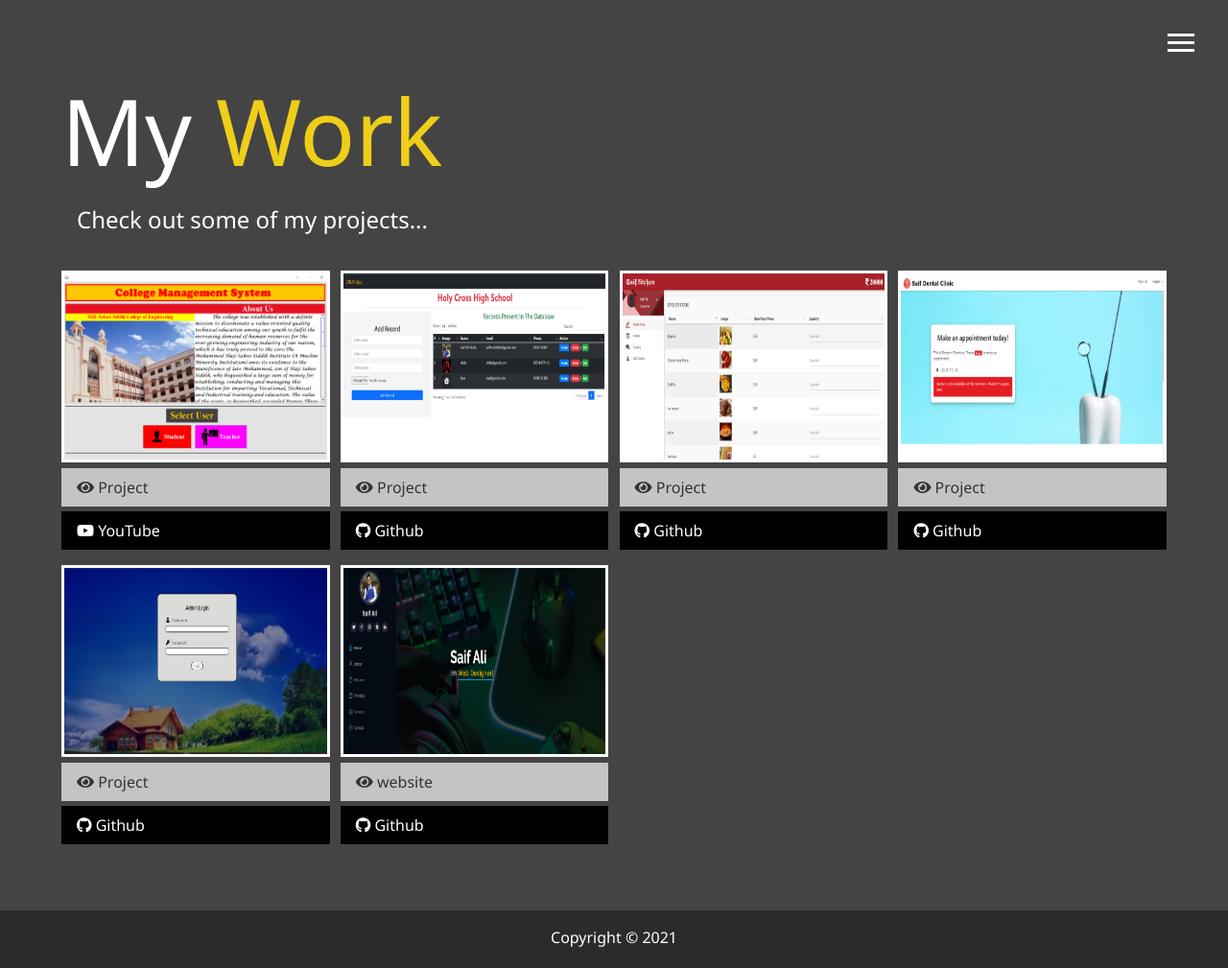
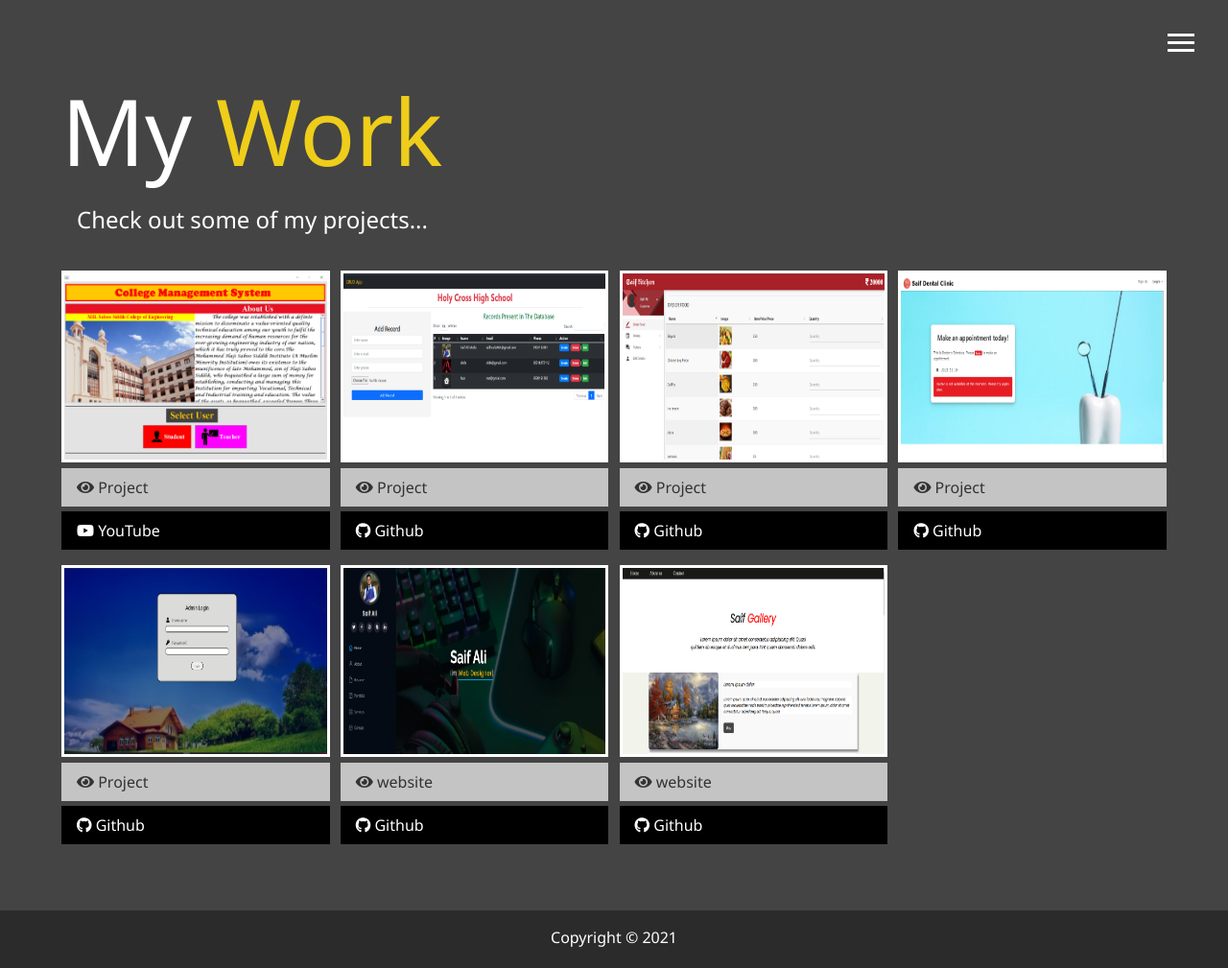
Before and after one commit to Saifalicoder/Portfolio2, a website: page dist/work.html in a window 1280 px wide. Shown: the whole page at 96% size. Drawn offline with Linux system fonts and the light colour scheme.

Commit message:
Added gallery project to work file

```diff
--- a/dist/work.html
+++ b/dist/work.html
@@ -124,6 +124,17 @@
           <i class="fab fa-github"></i> Github
         </a>
       </div>
+      <div class="item">
+        <a href="#!">
+          <img src="img/projects/project7.png" alt="Project">
+        </a>
+        <a href="https://saifalicoder.github.io/Gallery/" class="btn-light">
+          <i class="fas fa-eye"></i> website
+        </a>
+        <a href="#" class="btn-dark">
+          <i class="fab fa-github"></i> Github
+        </a>
+      </div>
     </div>
   </main>
 
```
Also changed, not shown: dist/img/projects/project7.png (added).
